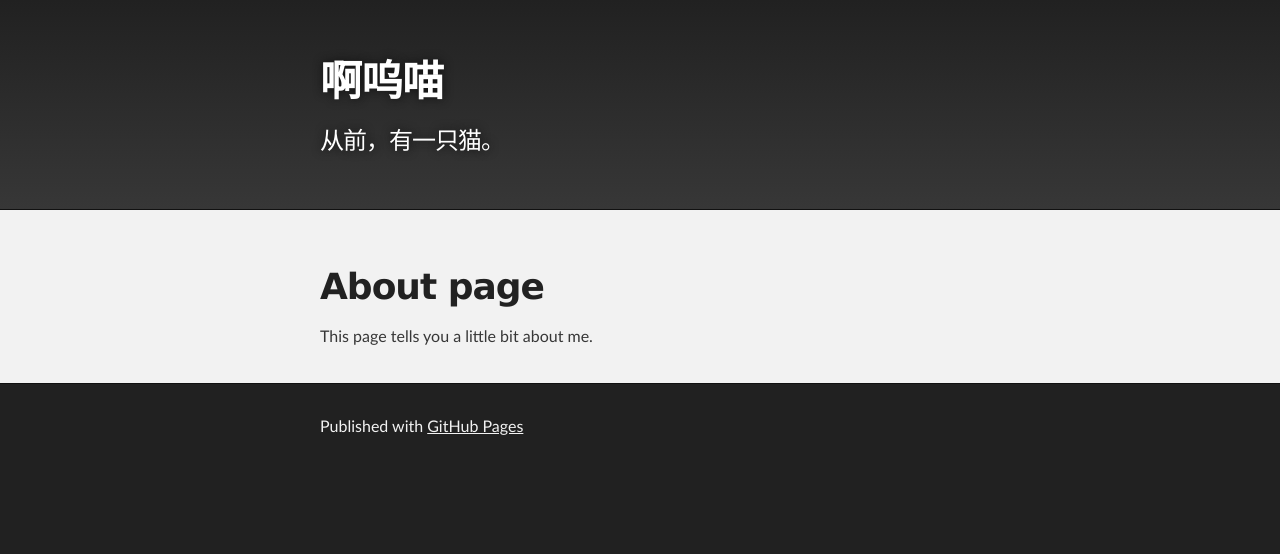
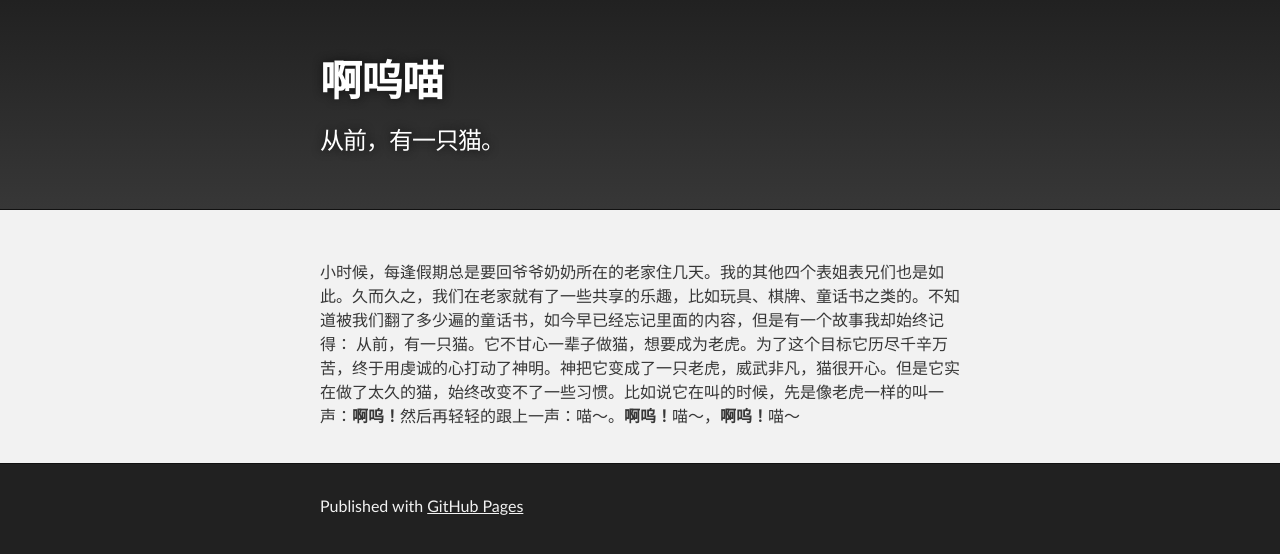
Before and after one commit to icrmio/icrmio.github.io, a Jekyll site: the page built from about.md, in a window 1280 px wide. Shown: the top 554 px of the page. Built offline with Jekyll 4.4.1, drawn with Linux system fonts in a browser that asks for light colours.

Commit message:
Update about.md

```diff
--- a/about.md
+++ b/about.md
@@ -1,7 +1,7 @@
 ---
 layout: default
-title: About
+title: 关于
 ---
-# About page
 
-This page tells you a little bit about me.
+小时候，每逢假期总是要回爷爷奶奶所在的老家住几天。我的其他四个表姐表兄们也是如此。久而久之，我们在老家就有了一些共享的乐趣，比如玩具、棋牌、童话书之类的。不知道被我们翻了多少遍的童话书，如今早已经忘记里面的内容，但是有一个故事我却始终记得：
+从前，有一只猫。它不甘心一辈子做猫，想要成为老虎。为了这个目标它历尽千辛万苦，终于用虔诚的心打动了神明。神把它变成了一只老虎，威武非凡，猫很开心。但是它实在做了太久的猫，始终改变不了一些习惯。比如说它在叫的时候，先是像老虎一样的叫一声：**啊呜！**然后再轻轻的跟上一声：喵～。**啊呜！**喵～，**啊呜！**喵～
```
